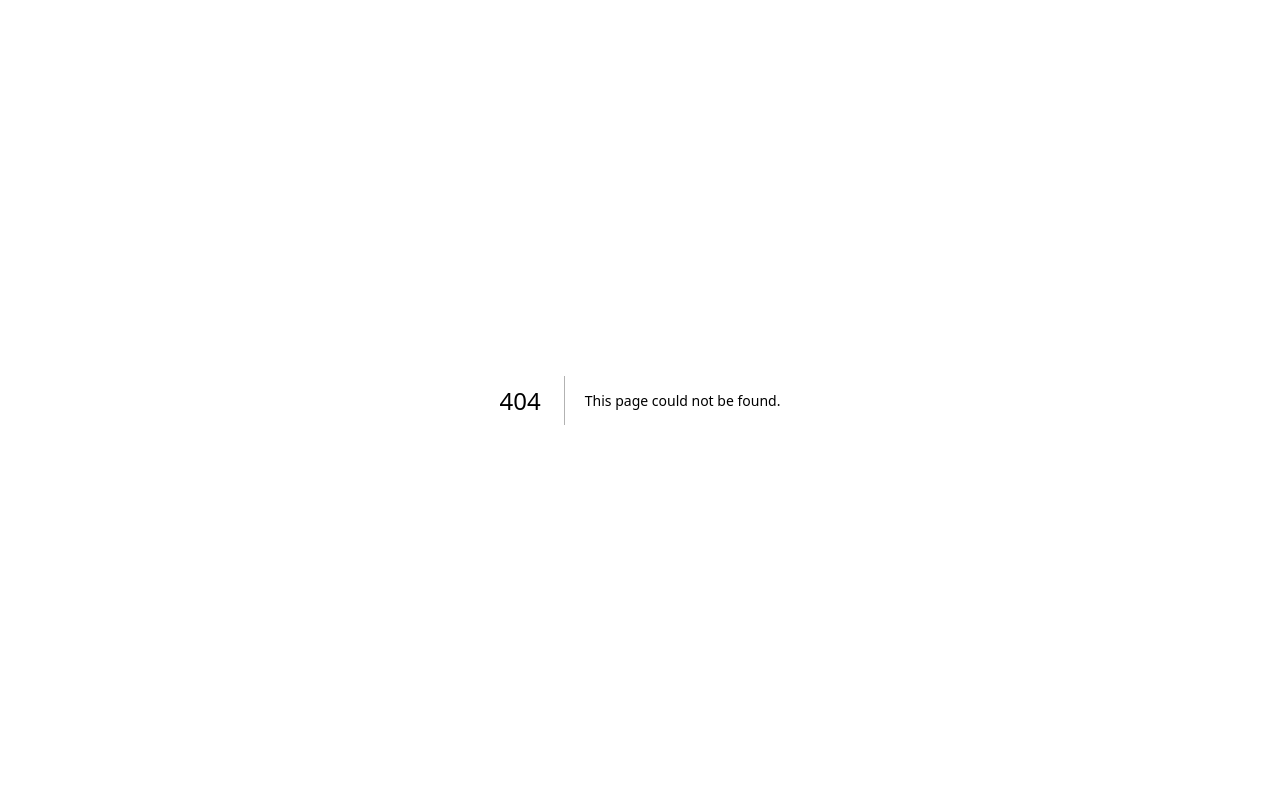
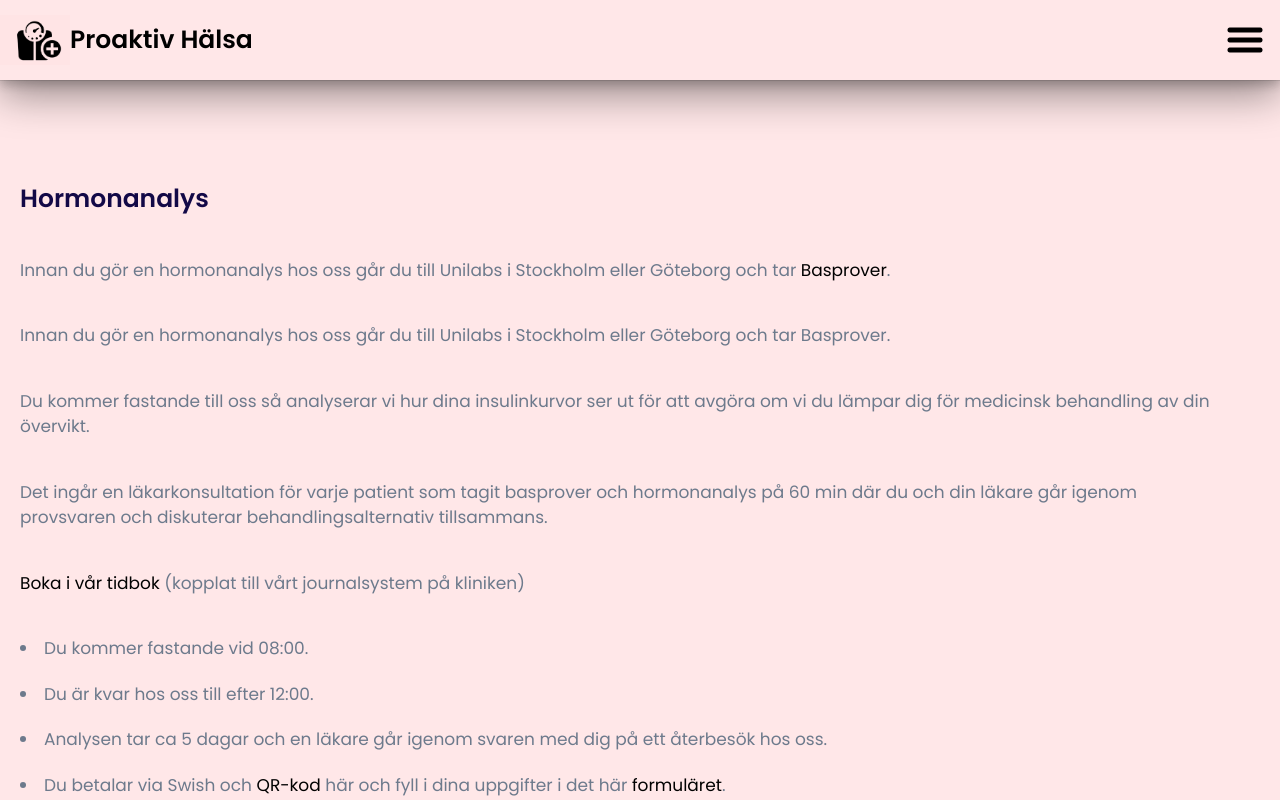
Before and after one commit to hakimm77/Proactive-health-website, a Next.js app: page /tjanster/hormonanalys in a window 1280 px wide. Before the commit this address had no page. Shown: the top 800 px of the page. Built offline with nearby package versions, Linux system fonts and the light colour scheme.

Commit message:
service/hormon-analysis done

```diff
--- /dev/null
+++ b/pages/tjanster/hormonanalys.tsx
@@ -0,0 +1,111 @@
+import { Footer } from "@/components/Footer";
+import { Navbar } from "@/components/Navbar";
+import { COLORS } from "@/helpers/colors";
+import { Flex, Text } from "@chakra-ui/react";
+import { useMediaQuery } from "@material-ui/core";
+import Image from "next/image";
+
+const HormonAnalysisPage = () => {
+  const isMobile = useMediaQuery("(max-width:1400px)");
+
+  return (
+    <Flex flexDir="column" alignItems="center" bgColor={COLORS.pink}>
+      <Navbar />
+
+      <Flex
+        mt={"100px"}
+        flexDir={isMobile ? "column" : "row"}
+        w={isMobile ? "100%" : "90%"}
+        justifyContent="space-around"
+        alignItems="flex-start"
+        paddingTop={20}
+        paddingBottom={20}
+      >
+        <Flex
+          flexDir="column"
+          color={COLORS.gray}
+          fontSize={isMobile ? 17 : 19}
+          w={isMobile ? "95%" : "40%"}
+          lineHeight={"1.5"}
+          pl={isMobile ? 5 : 0}
+          mb={isMobile ? 10 : 0}
+        >
+          <Text
+            color="#130947"
+            fontSize={isMobile ? 25 : 30}
+            fontWeight={600}
+            mb={10}
+          >
+            Hormonanalys
+          </Text>
+
+          <Text mb={10}>
+            Innan du gör en hormonanalys hos oss går du till Unilabs i Stockholm
+            eller Göteborg och tar{" "}
+            <span style={{ color: "#000", cursor: "pointer" }}>Basprover</span>.
+          </Text>
+
+          <Text mb={10}>
+            Innan du gör en hormonanalys hos oss går du till Unilabs i Stockholm
+            eller Göteborg och tar Basprover.
+          </Text>
+
+          <Text mb={10}>
+            Du kommer fastande till oss så analyserar vi hur dina insulinkurvor
+            ser ut för att avgöra om vi du lämpar dig för medicinsk behandling
+            av din övervikt.
+          </Text>
+
+          <Text mb={10}>
+            Det ingår en läkarkonsultation för varje patient som tagit basprover
+            och hormonanalys på 60 min där du och din läkare går igenom
+            provsvaren och diskuterar behandlingsalternativ tillsammans.
+          </Text>
+
+          <Text mb={10}>
+            <span style={{ color: "#000", cursor: "pointer" }}>
+              Boka i vår tidbok
+            </span>{" "}
+            (kopplat till vårt journalsystem på kliniken)
+          </Text>
+
+          <Text mb={5} as="li">
+            Du kommer fastande vid 08:00.
+          </Text>
+
+          <Text mb={5} as="li">
+            Du är kvar hos oss till efter 12:00.
+          </Text>
+
+          <Text mb={5} as="li">
+            Analysen tar ca 5 dagar och en läkare går igenom svaren med dig på
+            ett återbesök hos oss.
+          </Text>
+
+          <Text mb={5} as="li">
+            Du betalar via Swish och{" "}
+            <span style={{ color: "#000", cursor: "pointer" }}>QR-kod</span> här
+            och fyll i dina uppgifter i det här{" "}
+            <span style={{ color: "#000", cursor: "pointer" }}>formuläret</span>
+            .
+          </Text>
+        </Flex>
+
+        <Image
+          src={require("../../assets/header-image.jpg")}
+          alt={"header-image"}
+          style={{
+            width: isMobile ? "95%" : "35%",
+            objectFit: "contain",
+            alignSelf: isMobile ? "center" : "",
+            borderRadius: 10,
+          }}
+        />
+      </Flex>
+
+      <Footer />
+    </Flex>
+  );
+};
+
+export default HormonAnalysisPage;
```
